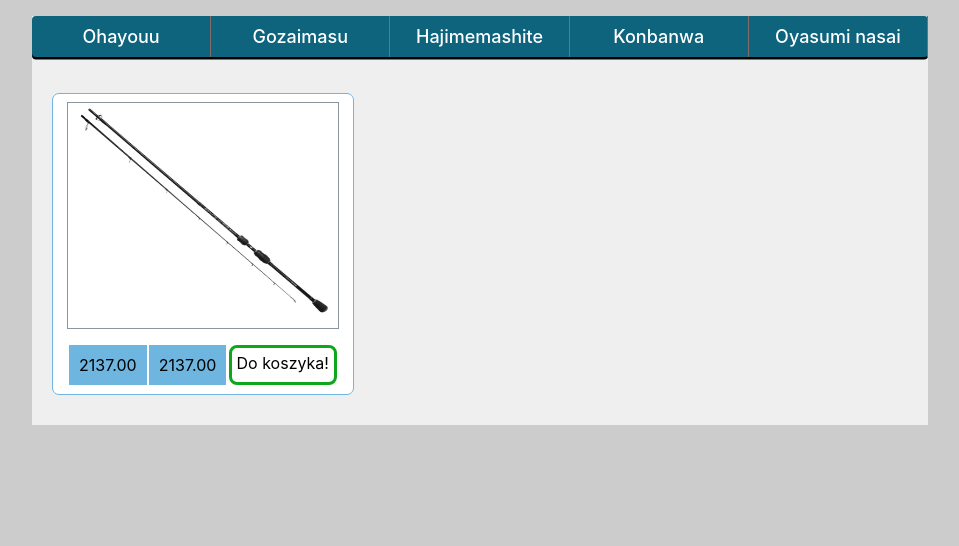
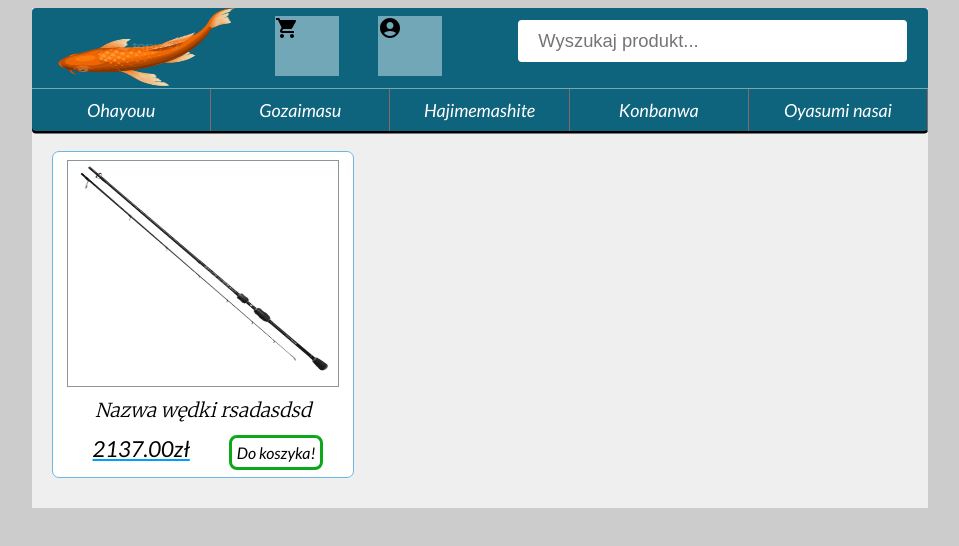
Before and after one commit to Tloku/ZIWG-Projekt, a React (Create React App) app in the folder Frontend/fishing-shop/: page / in a window 1280 px wide. Shown: the top 546 px of the page, without its empty margins (160-1119 px from the left). Built offline with nearby package versions, Linux system fonts and the light colour scheme.

Commit message:
Finished product component, made logo and search bar component (work in progress)

```diff
--- a/Frontend/fishing-shop/package.json
+++ b/Frontend/fishing-shop/package.json
@@ -3,6 +3,10 @@
   "version": "0.1.0",
   "private": true,
   "dependencies": {
+    "@emotion/react": "^11.10.6",
+    "@emotion/styled": "^11.10.6",
+    "@mui/icons-material": "^5.11.11",
+    "@mui/material": "^5.11.13",
     "@testing-library/jest-dom": "^5.16.5",
     "@testing-library/react": "^13.4.0",
     "@testing-library/user-event": "^13.5.0",
--- a/Frontend/fishing-shop/src/App.css
+++ b/Frontend/fishing-shop/src/App.css
@@ -4,8 +4,14 @@
   width: 70vw;
   max-width: 70vw;
   padding-bottom: 10px;
+  margin-top: 1vh;
 }
 
 .page {
   display: flex;
 }
+
+.navbar-content {
+  display: flex;
+  flex-direction: column;
+}
--- a/Frontend/fishing-shop/src/App.js
+++ b/Frontend/fishing-shop/src/App.js
@@ -2,13 +2,17 @@ import "./App.css";
 import { Route, Routes } from "react-router-dom";
 import Navbar from "./components/navbar/Navbar";
 import Product from "./components/product/Product";
+import Searchbar from "./components/searchbar/Searchbar";
 
 function App() {
-  let price = "2137.00";
+  let price = "2137.00zł";
 
   return (
     <div className="App">
-      <Navbar />
+      <div className="navbar-content">
+        <Searchbar />
+        <Navbar />
+      </div>
       <div className="page">
         <Routes>
           <Route path="/" element={<Product price={price} />}></Route>
--- a/Frontend/fishing-shop/src/components/button/button.css
+++ b/Frontend/fishing-shop/src/components/button/button.css
@@ -10,5 +10,6 @@
 }
 
 .button:active {
-    color: aliceblue;
+    transition: none;
+    background-color: #fff70f;
 }
--- a/Frontend/fishing-shop/src/components/navbar/navbar.css
+++ b/Frontend/fishing-shop/src/components/navbar/navbar.css
@@ -1,13 +1,15 @@
 nav {
     background-color: #0e637d;
     width: 100%;
-    border-radius: 4px;
+    border-bottom-left-radius: 4px;
+    border-bottom-right-radius: 4px;
     box-shadow: 0 0.15em 0 0 black;
 }
 
 nav ul {
     list-style-type: none;
     padding: 0;
+    margin: 0;
 }
 
 nav ul li {
--- a/Frontend/fishing-shop/src/components/product/Product.js
+++ b/Frontend/fishing-shop/src/components/product/Product.js
@@ -6,12 +6,12 @@ const Product = ({ price }) => {
     <div className="container">
       <div className="content">
         <img
+          className="product-img"
           src={require("../../assets/example-fishing-rod.png")} //TODO change that so logo is taken from props
           alt="Wędka"
-          className="productImg"
         />
         <div className="productInfo">
-          <div className="price">{price}</div>
+          <div className="name">Nazwa wędki rsadasdsd</div>
           <div className="price">{price}</div>
           <Button />
         </div>
--- a/Frontend/fishing-shop/src/components/product/product.css
+++ b/Frontend/fishing-shop/src/components/product/product.css
@@ -2,7 +2,7 @@
 .container {
     background-color: #ffffff;
     width: 300px;
-    height: 300px;
+    height: 325px;
     border-radius: 7px;
     border: 1px solid #6eb6e0;
     box-shadow: 1px;
@@ -19,7 +19,7 @@
     flex-wrap: wrap;
 }
 
-img {
+.product-img {
     width: 90%;
     aspect-ratio: 6 / 5;
     margin: auto;
@@ -28,7 +28,7 @@ img {
     transition: all .2s ease-in-out;
 }
 
-img:hover {
+.product-img:hover {
     transform: scale(1.04);
     border: 2px solid #a4da0f;
 }
@@ -41,10 +41,25 @@ img:hover {
     justify-content: space-around;
     align-content: center;
     max-height: 40px;
+    flex-wrap: wrap;
 }
 
 .price {
     display: block;
-    background-color: #6eb6e0;
-    padding: 10px;
+    font-size: 22px;
+    font-style: oblique;
+    text-decoration: underline #009ffb;
+    padding: 0 10px;
 }
+
+.name {
+    width: 100%;
+    text-align: center;
+    padding: 5px;
+    font-size: 1.2em;
+    font-style: italic;
+    font-weight: 300;
+    font-family: "Merriweather";
+    margin-top: 2vh;
+    margin-bottom: 1vh;
+}
--- /dev/null
+++ b/Frontend/fishing-shop/src/components/searchbar/Searchbar.js
@@ -0,0 +1,32 @@
+import "../searchbar/searchbar.css";
+import ShoppingCartIcon from "@mui/icons-material/ShoppingCart";
+import AccountCircleIcon from "@mui/icons-material/AccountCircle";
+
+const Searchbar = () => {
+  return (
+    <div className="searchbar-content">
+      <div className="searchbar-logo-img">
+        <img
+          className="searchbar-logo"
+          src={require("../../assets/logo.png")}
+          alt="logo"
+        />
+      </div>
+      <div className="searchbar-cart-img">
+        <ShoppingCartIcon />
+      </div>
+      <div className="searchbar-account-img">
+        <AccountCircleIcon />
+      </div>
+      <div className="searchbar-input">
+        <input
+          className="searchbar-text-input"
+          type="text"
+          placeholder="Wyszukaj produkt..."
+        />
+      </div>
+    </div>
+  );
+};
+
+export default Searchbar;
--- /dev/null
+++ b/Frontend/fishing-shop/src/components/searchbar/searchbar.css
@@ -0,0 +1,56 @@
+
+.searchbar-content {
+    display: flex;
+    width: 100%;
+    height: 10vh;
+    background-color: #0e637d;
+    border-bottom: 1px solid #72a7b7;
+    border-top-left-radius: 4px;
+    border-top-right-radius: 4px;
+    gap: 3vw;
+}
+
+.searchbar-logo-img {
+    margin-left: 2vw;
+    display: block;
+    width: 20%;
+    height: 98%;
+    margin-bottom: 2px;
+}
+
+.searchbar-logo {
+    width: 100%;
+    height: 100%;
+    margin: auto;
+}
+
+.searchbar-input {
+    width: 50%;
+    height: 100%;
+    margin: auto;
+    margin-top: 1.5vh;
+}
+
+.searchbar-input input[type=text] {
+    display: block;
+    width: 80%;
+    margin-left: 3vw;
+    padding: 10px 10px 10px 20px;
+    border: 0;
+    border-radius: 4px;
+    font-size: 1.15em;
+}
+
+.searchbar-cart-img,
+.searchbar-account-img {
+    background-color: #72a7b7;
+    margin-top: 1vh;
+    width: 5vw;
+    height: 75%;
+}
+
+
+.xd {
+    width: 100%;
+    height: 100%;
+}
--- a/Frontend/fishing-shop/src/index.css
+++ b/Frontend/fishing-shop/src/index.css
@@ -1,8 +1,12 @@
+@import url('https://fonts.googleapis.com/css2?family=Merriweather:wght@300&display=swap');
+@import url('https://fonts.googleapis.com/css2?family=Lato:ital@1&display=swap');
+
 body {
   margin: 0;
-  font-family: -apple-system, BlinkMacSystemFont, 'Segoe UI', 'Roboto', 'Oxygen',
+  /* font-family: -apple-system, BlinkMacSystemFont, 'Segoe UI', 'Roboto', 'Oxygen',
     'Ubuntu', 'Cantarell', 'Fira Sans', 'Droid Sans', 'Helvetica Neue',
-    sans-serif;
+    sans-serif; */
+  font-family: 'lato';
   -webkit-font-smoothing: antialiased;
   -moz-osx-font-smoothing: grayscale;
   background-color: #ccc;
```
Also changed, not shown: Frontend/fishing-shop/src/assets/logo.png (added), 1 other file (tests, documents, lock files or other folders).
